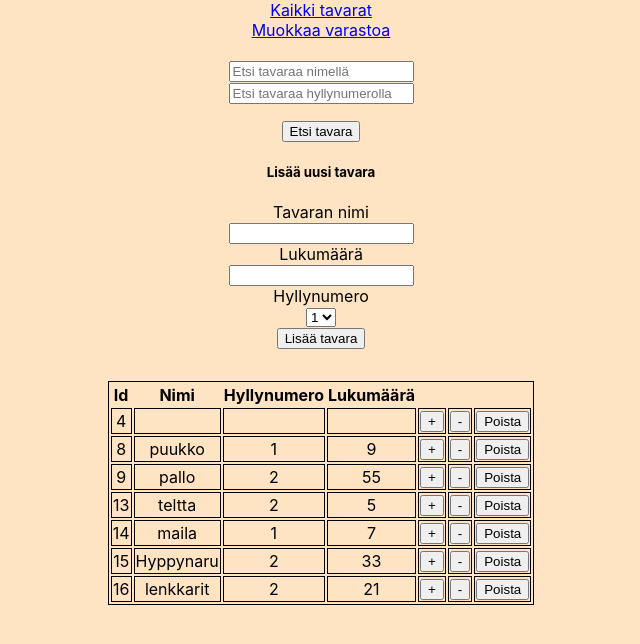
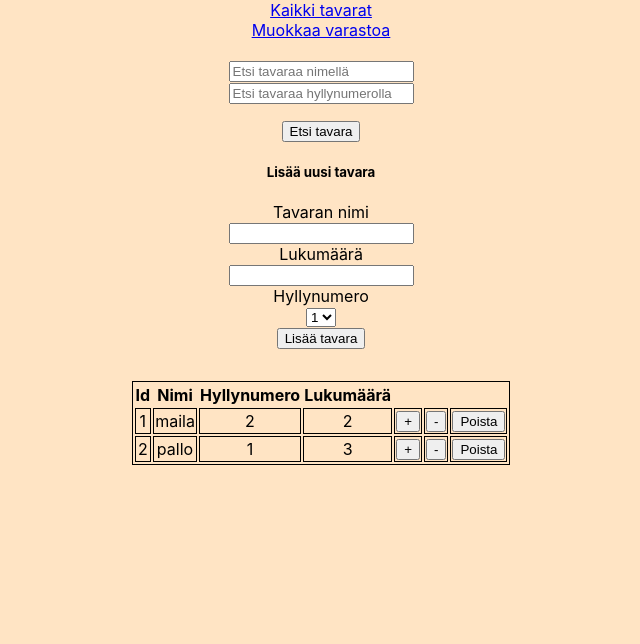
Before and after one commit to rissbsai/harjoitustyo, a React (Create React App) app: page /muokkaa in a window 1280 px wide. Shown: the top 644 px of the page, without its empty margins (319-959 px from the left). Built offline with nearby package versions, Linux system fonts and the light colour scheme; data requests are answered from the project's data file.

Commit message:
Koodia siistitty ja lisätty Villelle kommentteja

```diff
--- a/db.json
+++ b/db.json
@@ -9,43 +9,16 @@
   ],
   "tavarat": [
     {
-      "id": 4
-    },
-    {
-      "nimi": "puukko",
-      "hyllyid": "1",
-      "lkm": "9",
-      "id": 8
+      "nimi": "maila",
+      "hyllyid": "2",
+      "lkm": "2",
+      "id": 1
     },
     {
       "nimi": "pallo",
-      "hyllyid": "2",
-      "lkm": "55",
-      "id": 9
-    },
-    {
-      "nimi": "teltta",
-      "hyllyid": "2",
-      "lkm": "5",
-      "id": 13
-    },
-    {
-      "nimi": "maila",
       "hyllyid": "1",
-      "lkm": "7",
-      "id": 14
-    },
-    {
-      "nimi": "Hyppynaru",
-      "hyllyid": "2",
-      "lkm": "33",
-      "id": 15
-    },
-    {
-      "nimi": "lenkkarit",
-      "hyllyid": "2",
-      "lkm": "21",
-      "id": 16
+      "lkm": "3",
+      "id": 2
     }
   ]
 }
--- a/src/Create.js
+++ b/src/Create.js
@@ -5,6 +5,11 @@ import { useState } from "react";
     const [lkm, setLkm] = useState('');
     const [hyllyid, setHyllyid] = useState('');
 
+    //VILLE: Tavaraa lisätessä, täytyy lukumäärä-alasvetovalikosta klikata ensin valinta --> 2
+    //ja sitten taas --> 1, jotta tavaran saa tallennettu/hyllynumeron valinta aktivoituu.
+    //Lisäksi, lisättyäsi tavaran, täytyy sivu päivittää tai "Etsiä tavarat" uudelleen
+    //jotta saat lisäämäsi tavaran taulukkoon. Meillä loppui aika kesken, ei ehdittu koodata tänne
+    //taulukon uudelleen lataamista lisäyksen jälkeen.
     const handleSubmit = (e) => {
         e.preventDefault();
         const tavara = {nimi, hyllyid, lkm};
--- a/src/Tavaralistamuokkaus.js
+++ b/src/Tavaralistamuokkaus.js
@@ -14,7 +14,9 @@ class Tavaralistamuokkaus extends Component {
     this.handleNameChange = this.handleNameChange.bind(this);
     this.handleShelfChange = this.handleShelfChange.bind(this);
     this.delete = this.delete.bind(this);
-    this.handleChangeinStock = this.handleChangeinStock.bind(this);
+    //this.handleChangeinStock = this.handleChangeinStock.bind(this);
+    //VILLE: yläpuolella olevaa handleChangeinStockia yritettiin koodata
+    //siinä onnistumatta, tarkempaa tietoa alempana
 
   }
 
@@ -61,20 +63,29 @@ class Tavaralistamuokkaus extends Component {
     this.fetchData();
   }
 
-  handleChangeinStock(event) {
+  /*VILLE: Tässä on yritetty taulukossa näkyvillä + ja -  napeilla
+    muuttaa tavaran lukumäärää PUT -metodilla. Yritimme "päivittää" koko tavaran kaikkine tietoineen,
+    ilman että se poistuu hyllyltä, mutta aika loppui kesken, emme saaneet tätä muokkausta toimimaan.
+    handleChangeinStock(event) {
     var id = event.target.id;
+    var lkm = event.target.value;
+    var nimi = event.target.nimi;
+    var hyllyid = event.target.hyllyid;
     this.setState({ id: event.target.id });
     this.setState({ lkm: event.target.value });
+    this.setState({ nimi: event.target.nimi });
+    this.setState({ hyllyid: event.target.hyllyid });
 
     fetch('http://localhost:4000/tavarat/'+id, {
       method: 'PUT',
-      headers: new Headers({ 'content-type': 'application/json' })
+      headers: new Headers({ 'content-type': 'application/json' }),
+      body: JSON.stringify({id, lkm, nimi, hyllyid})
 
     }).then(() => {
       console.log('Varastosaldoa muutettu...');
     })
     this.fetchData();
-  }
+  }*/
 
   render(props) {
     var content;
@@ -87,7 +98,7 @@ class Tavaralistamuokkaus extends Component {
             <td>{row.nimi}</td>
             <td>{row.hyllyid}</td>
             <td>{row.lkm}</td>
-            <td><button onClick={this.handleChangeinStock} id={row.id} value={row.lkm + 1}>+</button></td>
+            <td><button onClick={this.handleChangeinStock} id={row.id} nimi={row.nimi} hyllyid={row.hyllyid} value={row.lkm + 1}>+</button></td>
             <td><button onClick={this.handleChangeinStock} id={row.id} value={row.lkm - 1}>-</button></td>
             <td><button onClick={this.delete} id={row.id}>Poista</button></td>
           </tr>)
@@ -111,7 +122,7 @@ class Tavaralistamuokkaus extends Component {
         </div>
       }
       else {
-        content = "Annetuilla hakuehdoilla ei löytynyt dataa"
+        content = "Annetuilla hakuehdoilla ei löytynyt tavaroita"
       }
 
     } else {
@@ -142,129 +153,4 @@ class Tavaralistamuokkaus extends Component {
 
 }
 
-
-
-/* class Tavaralista extends Component {
-
-  constructor(props) {
-    super();
-
-    this.demoAsyncCall = this.demoAsyncCall.bind(this);
-    this.muutaHylly=this.muutaHylly.bind(this);
-    this.muutaNimi=this.muutaNimi.bind(this);
-    this.componentDidMount=this.componentDidMount(this);
-    this.searchDb=this.searchDb(this);
-
-    this.state = {
-      data: null,
-      id: "",
-      nimi: "",
-      hyllyid: true,
-      lkm: "",
-      loading: true,
-      wrongInfo: false
-    }
-  }
-
-  async fetchData() {
-    console.log("fetching data...");
-    var nimi = this.state.nimi;
-    var hyllyid = this.state.hyllyid;
-    let response = await fetch("http://localhost:4000/tavarat?nimi_like=" + nimi + "&hyllyid_like=" + hyllyid);
-    let data = await response.json();
-    this.setState({ data: data });
-    if (data === 0) {
-      this.setState({ wrongInfo: true });
-    } else {
-      this.setState({ wrongInfo: false });
-    }
-  }
-
-  demoAsyncCall() {
-    return new Promise((resolve) => setTimeout(() => resolve(), 2000));
-}
-
-  componentDidMount() {
-    this.demoAsyncCall().then(() => this.setState({ loading: false }));
-    this.fetchData();
-  }
-
-  muutaNimi(event) {
-    this.setState({ nimi: event.target.value })
-  }
-
-  muutaHylly(event) {
-    this.setState({ osoite: event.target.value })
-  }
-
-  searchDb() {
-    this.fetchData();
-  }
-
-  render() {
-    console.log("Tavaralista");
-    const { loading } = this.state;
-    const { wrongInfo } = this.state;
-    var dataObjektit = this.state.data;
-    if (loading)
-      return (
-        <div>
-          <h2>Haetaan varastosaldoja...</h2>
-        </div>
-      )
-    else if (wrongInfo === true) {
-      return (
-        <div>
-          <h1>Varaston hallintajärjestelmä</h1>
-          <br></br>
-          <input name="nimi" type="text" placeholder="Etsi tavaraa nimellä" onChange={this.muutaNimi}></input>
-          <br></br>
-          <input name="hyllyid" type="text" placeholder="Etsi tavaraa hyllynumerolla" onChange={this.muutaHylly}></input>
-          <br></br>
-          <button onClick={this.searchDb}>Etsi tavara</button>
-          <br></br>
-          <br></br>
-          <h2><b>Annetuilla hakuehdoilla ei löytynyt tavaroita...</b></h2>
-        </div>
-      )
-    }
-    else {
-      console.log("Tuletko tänne?");
-      dataObjektit = this.state.data.map((tavara) =>
-      (<tr key={tavara.id}>
-        <td>{tavara.id}</td>
-        <td>{tavara.nimi}</td>
-        <td>{tavara.hyllyid}</td>
-        <td>{tavara.lkm}</td>
-      </tr>
-      ))
-
-      return (
-        <div>
-          <h1>Varaston hallintajärjestelmä</h1>
-          <br></br>
-          <input name="nimi" type="text" placeholder="Etsi tavaraa nimellä" onChange={this.muutaNimi}></input>
-          <br></br>
-          <input name="hyllyid" type="text" placeholder="Etsi tavaraa hyllynumerolla" onChange={this.muutaHylly}></input>
-          <br></br>
-          <button onClick={this.searchDb}>Etsi tavara</button>
-          <table>
-            <thead>
-              <tr>
-                <th>Id:</th>
-                <th>Nimi:</th>
-                <th>Hyllyid:</th>
-                <th>Lukumäärä:</th>
-              </tr>
-            </thead>
-            <tbody>
-              {dataObjektit}
-            </tbody>
-          </table >
-        </div>
-      );
-    }
-  }
-} */
-
 export default Tavaralistamuokkaus;
```
Also changed, not shown: src/Tavaralista.js (+0 -21 lines).
